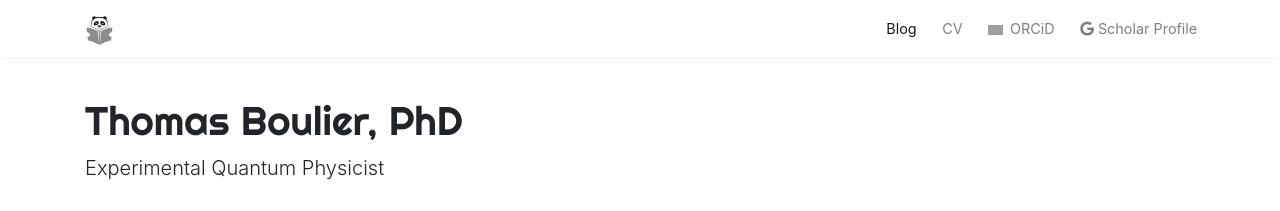
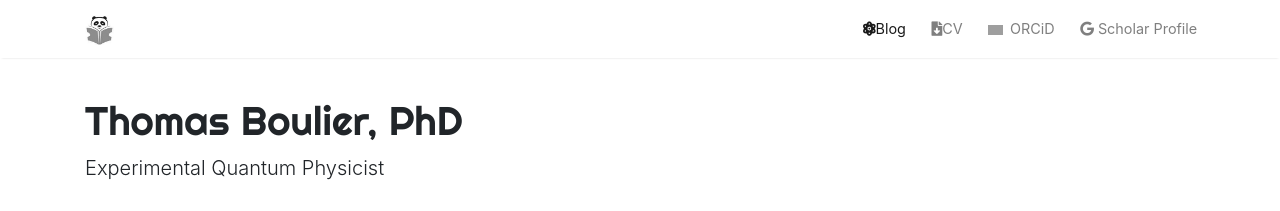
Before and after one commit to tboulier/tboulier.github.io, a Jekyll site: the page built from index.html, in a window 1280 px wide. Shown: the top 211 px of the page. Built offline with Jekyll 4.4.1, drawn with Linux system fonts in a browser that asks for light colours; nearby versions of some CDN libraries; the list of posts is cut into pages by our own code; comment, search, counter and statistics services are not loaded; grey boxes are pictures that could not be loaded.

Commit message:
Update default.html

```diff
--- a/_layouts/default.html
+++ b/_layouts/default.html
@@ -68,7 +68,7 @@
                 {% else %}
                 <li class="nav-item">
                 {% endif %}
-                <a class="nav-link" href="{{ site.baseurl }}/index.html">Blog</a>
+                <a class="nav-link" href="{{ site.baseurl }}/index.html"><i class="fas fa-atom"></i>Blog</a>
                 </li>
 
                 {% if page.url == "/about.html" %}
@@ -76,7 +76,7 @@
                 {% else %}
                 <li class="nav-item">
                 {% endif %}
-                <a class="nav-link" href="{{ site.baseurl }}/CV.pdf">CV</a>
+                <a class="nav-link" href="{{ site.baseurl }}/CV.pdf"><i class="fas fa-file-download"></i>CV</a>
                 </li>
 
 				 {% if page.url == "/CV.pdf" %}
```
